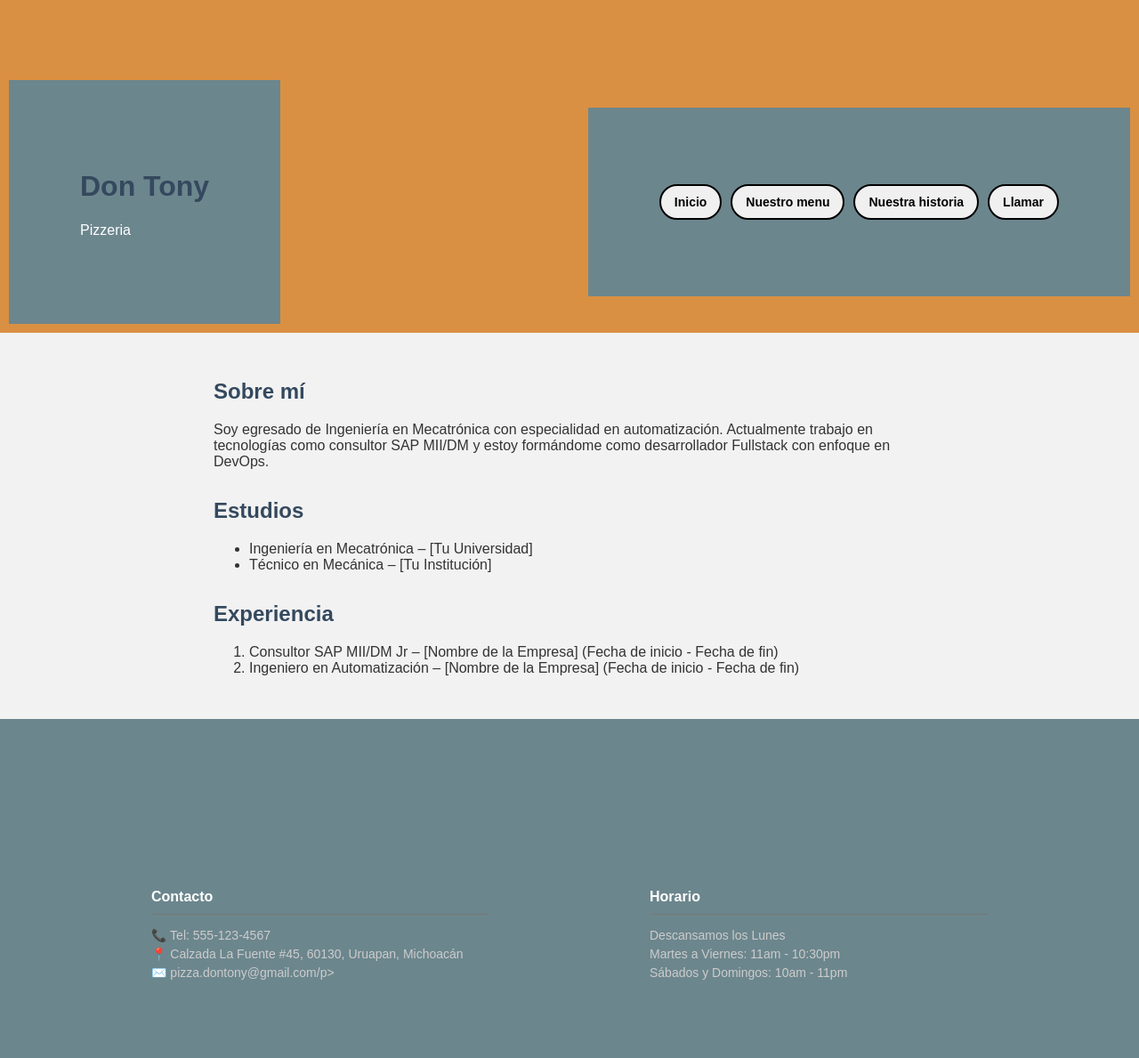
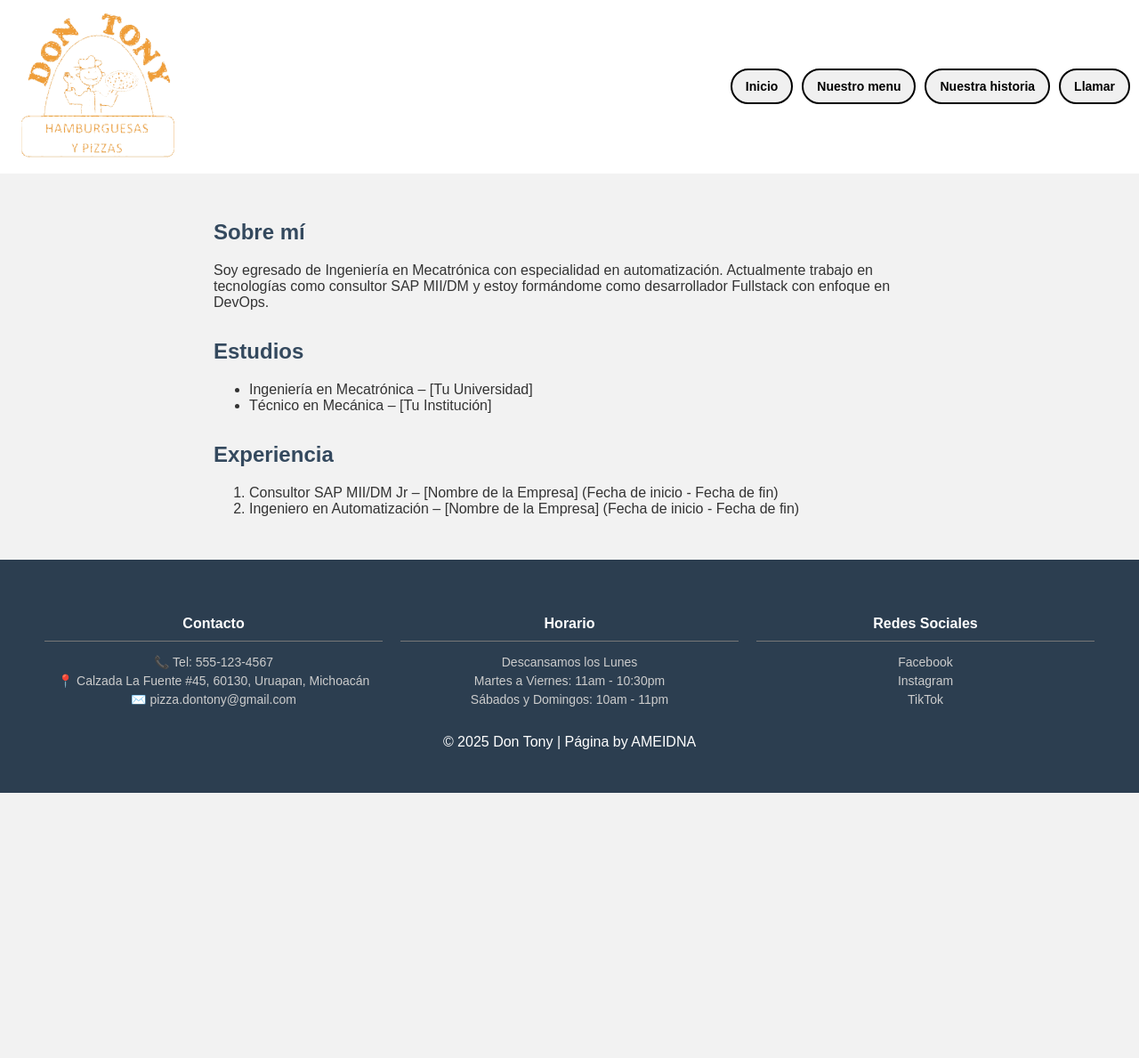
Before and after one commit to tonnymed12/mactonys, a plain HTML site: page index.html in a window 1280 px wide. Shown: the top 1189 px of the page at 89% size. After the commit the page ends 891 px from the top, so only its background shows below. Drawn offline with Linux system fonts and the light colour scheme.

Commit message:
css-imagenes-ajuste de logo

```diff
--- a/estilos.css
+++ b/estilos.css
@@ -7,8 +7,8 @@ body {
 }
 header {
   display: flex;
-  background: #da9042;
-  color: rgb(255, 255, 255);
+  background: #ffffff;
+  color: rgb(188, 119, 119);
   padding: 10px;
   align-items: center;
   justify-content: space-between;
@@ -43,13 +43,7 @@ button {
   width: auto;
   cursor: pointer;
 }
-div {
-  background: #6c868d;
-  color: white;
-  padding: 5rem;
-  margin-top: 5rem;
-  text-align: left;
-}
+
 .botones {
   display: flex;
   gap: 10px;
@@ -64,6 +58,18 @@ div {
   cursor: pointer;
   transition: background 0.3s ease;
 }
+.botones button:hover {
+  background-color: #2c3e50;
+  color: white;
+  border-color: white;
+}
+footer {
+  background: #2c3e50;
+  padding: 2rem 1rem;
+  color: white;
+  text-align: center;
+}
+
 .footer-container {
   display: flex;
   justify-content: space-between;
--- a/index.html
+++ b/index.html
@@ -7,10 +7,9 @@
     <link rel="stylesheet" href="estilos.css" />
   </head>
   <body>
-    <header>
-      <div class="logo">
-        <h1>Don Tony</h1>
-        <p>Pizzeria</p>
+    <header class="hero">
+      <div class="logo-box">
+        <img src="img/don_tony_cleaned.png" alt="Don Tony Logo" width="200" />
       </div>
 
       <div class="botones">
@@ -55,12 +54,13 @@
       </span>
     </main>
 
+    <footer>
       <div class="footer-container">
         <div class="footer-section">
           <h4>Contacto</h4>
           <p>📞 Tel: 555-123-4567</p>
           <p>📍 Calzada La Fuente #45, 60130, Uruapan, Michoacán</p>
-        <p>✉️ pizza.dontony@gmail.com/p></p>
+          <p>✉️ pizza.dontony@gmail.com</p>
         </div>
 
         <div class="footer-section">
@@ -71,12 +71,14 @@
         </div>
         <div class="footer-section">
           <h4>Redes Sociales</h4>
-        <a href="https://www.facebook.com/MacTonnys/?locale=es_LA">Facebook</a>
+          <a href="https://www.facebook.com/MacTonnys/?locale=es_LA"
+            >Facebook</a
+          >
           <a href="#">Instagram</a>
           <a href="#">TikTok</a>
         </div>
       </div>
-
-    <footer>© 2025 Don Tony | Página by AMEIDNA</footer>
+      <p class="creditos">© 2025 Don Tony | Página by AMEIDNA</p>
+    </footer>
   </body>
 </html>
```
Also changed, not shown: img/don_tony_cleaned.png (added), img/don_tony_logo.svg (added), 2 other files. Lines whose indentation alone changed are shown as unchanged.
